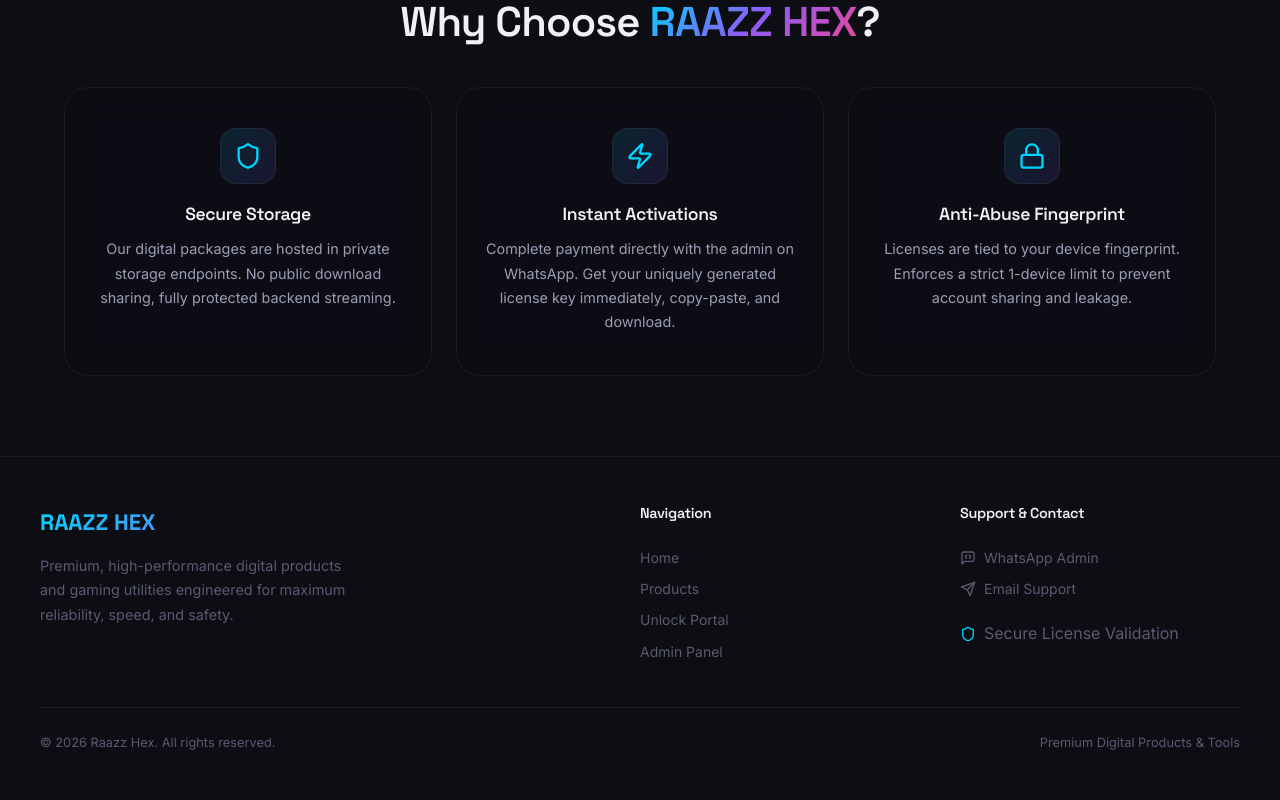
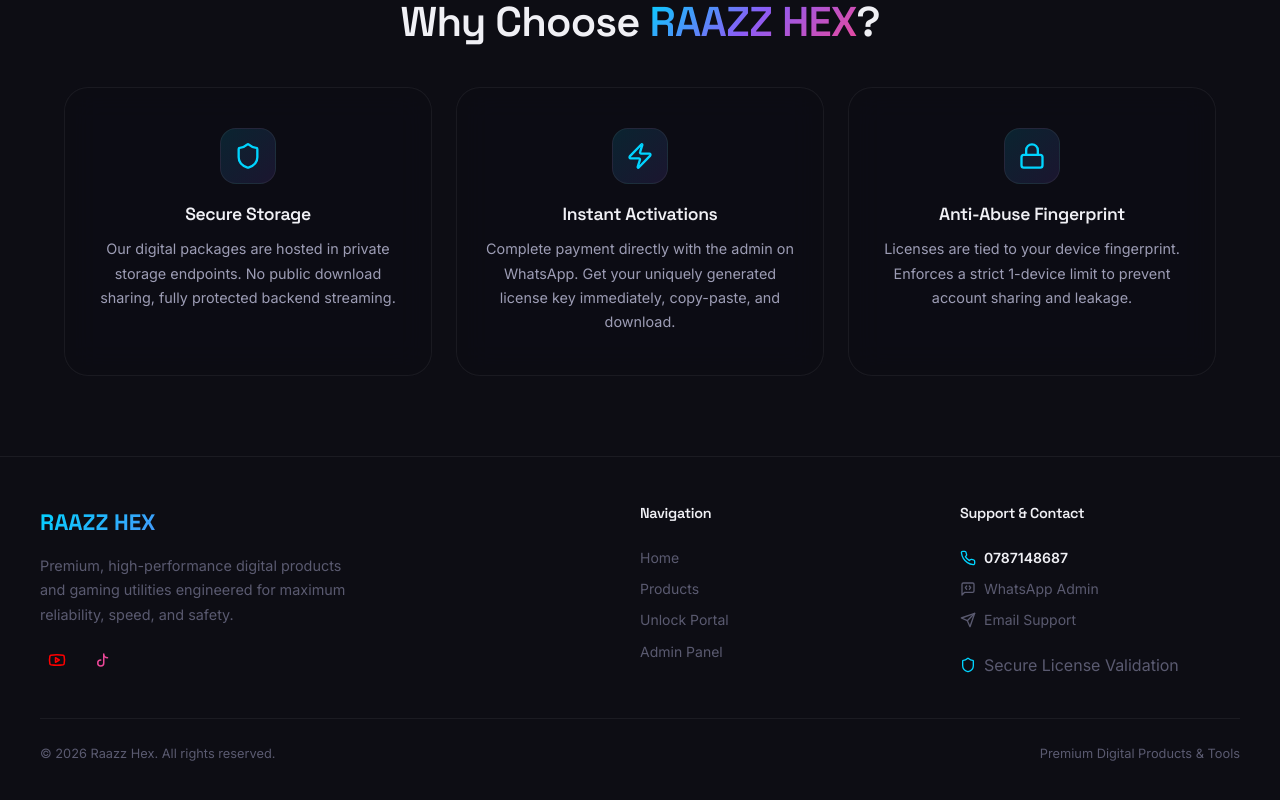
Before and after one commit to JANITH-DINUJAYA/razzhexwebsite, a React (Vite) app in the folder client/: page / in a window 1280 px wide. Shown: the part 884-1684 px from the top of the page. Built offline with nearby package versions, Linux system fonts and the light colour scheme; no server answers.

Commit message:
feat: add social links and contact number in footer

```diff
--- a/client/src/components/Footer.jsx
+++ b/client/src/components/Footer.jsx
@@ -1,6 +1,6 @@
 import React from 'react';
 import { Link } from 'react-router-dom';
-import { Send, Shield, MessageSquareCode } from 'lucide-react';
+import { Send, Shield, MessageSquareCode, Youtube, Phone } from 'lucide-react';
 
 function Footer() {
   return (
@@ -11,6 +11,30 @@ function Footer() {
           <p>
             Premium, high-performance digital products and gaming utilities engineered for maximum reliability, speed, and safety.
           </p>
+          <div className="social-links" style={{ display: 'flex', gap: '12px', marginTop: '16px' }}>
+            <a
+              href="https://youtube.com/@raazzhex"
+              target="_blank"
+              rel="noopener noreferrer"
+              title="YouTube"
+              className="btn-ghost"
+              style={{ padding: '8px', borderRadius: 'var(--radius-sm)', display: 'flex', alignItems: 'center', justifyContent: 'center' }}
+            >
+              <Youtube size={18} style={{ color: '#FF0000' }} />
+            </a>
+            <a
+              href="https://www.tiktok.com/@raazz.hex"
+              target="_blank"
+              rel="noopener noreferrer"
+              title="TikTok"
+              className="btn-ghost"
+              style={{ padding: '8px', borderRadius: 'var(--radius-sm)', display: 'flex', alignItems: 'center', justifyContent: 'center' }}
+            >
+              <svg xmlns="http://www.w3.org/2000/svg" width="18" height="18" viewBox="0 0 24 24" fill="none" stroke="currentColor" strokeWidth="2" strokeLinecap="round" strokeLinejoin="round" style={{ color: 'var(--neon-pink)' }}>
+                <path d="M9 12a4 4 0 1 0 4 4V4a5 5 0 0 0 5 5" />
+              </svg>
+            </a>
+          </div>
         </div>
 
         <div className="footer-column">
@@ -23,6 +47,9 @@ function Footer() {
 
         <div className="footer-column">
           <h4>Support & Contact</h4>
+          <a href="tel:0787148687" style={{ display: 'flex', alignItems: 'center', gap: '8px', color: 'var(--text-primary)', fontWeight: '600' }}>
+            <Phone size={16} className="text-accent" /> 0787148687
+          </a>
           <a href="https://wa.me/94720131616" target="_blank" rel="noopener noreferrer" style={{ display: 'flex', alignItems: 'center', gap: '8px' }}>
             <MessageSquareCode size={16} /> WhatsApp Admin
           </a>
```
